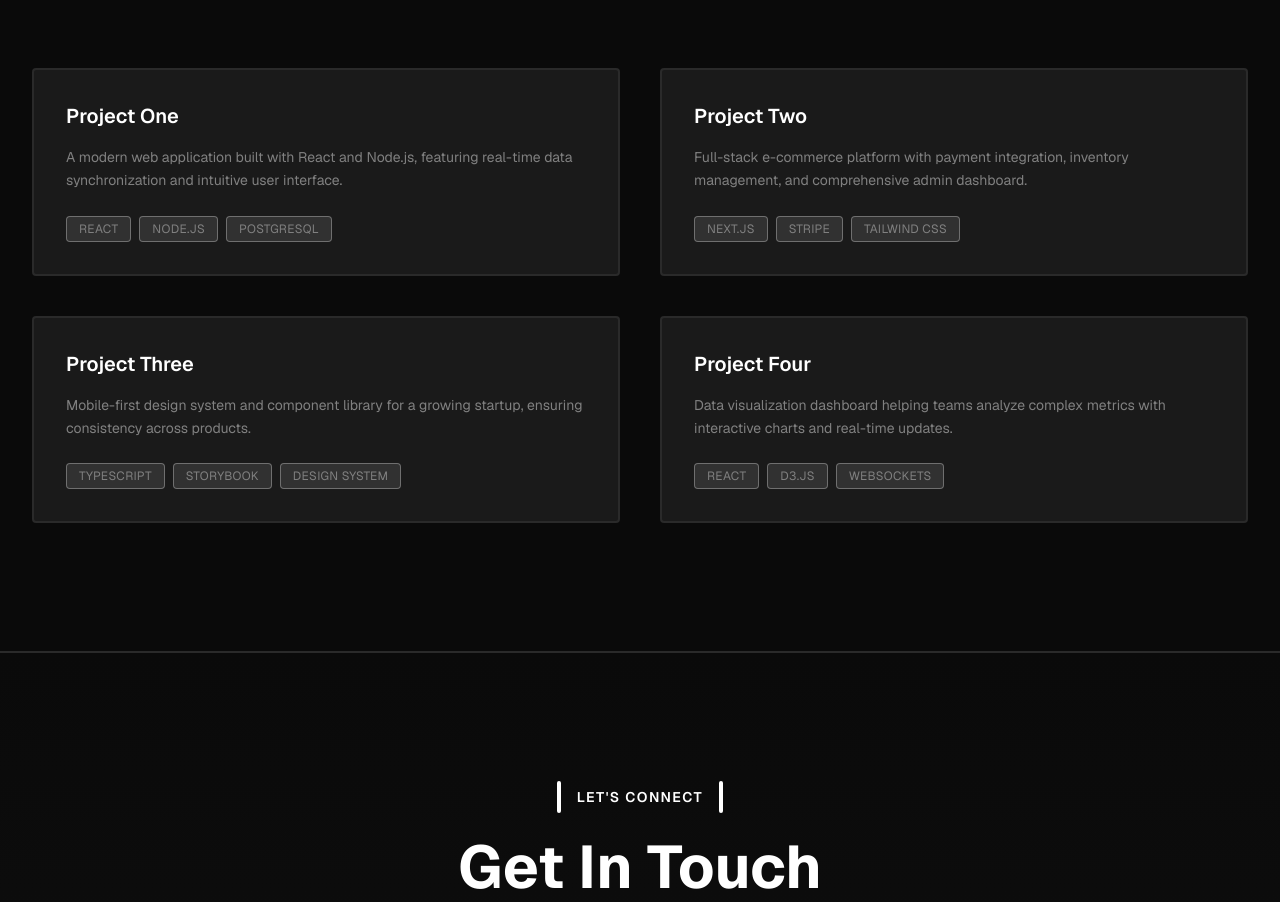
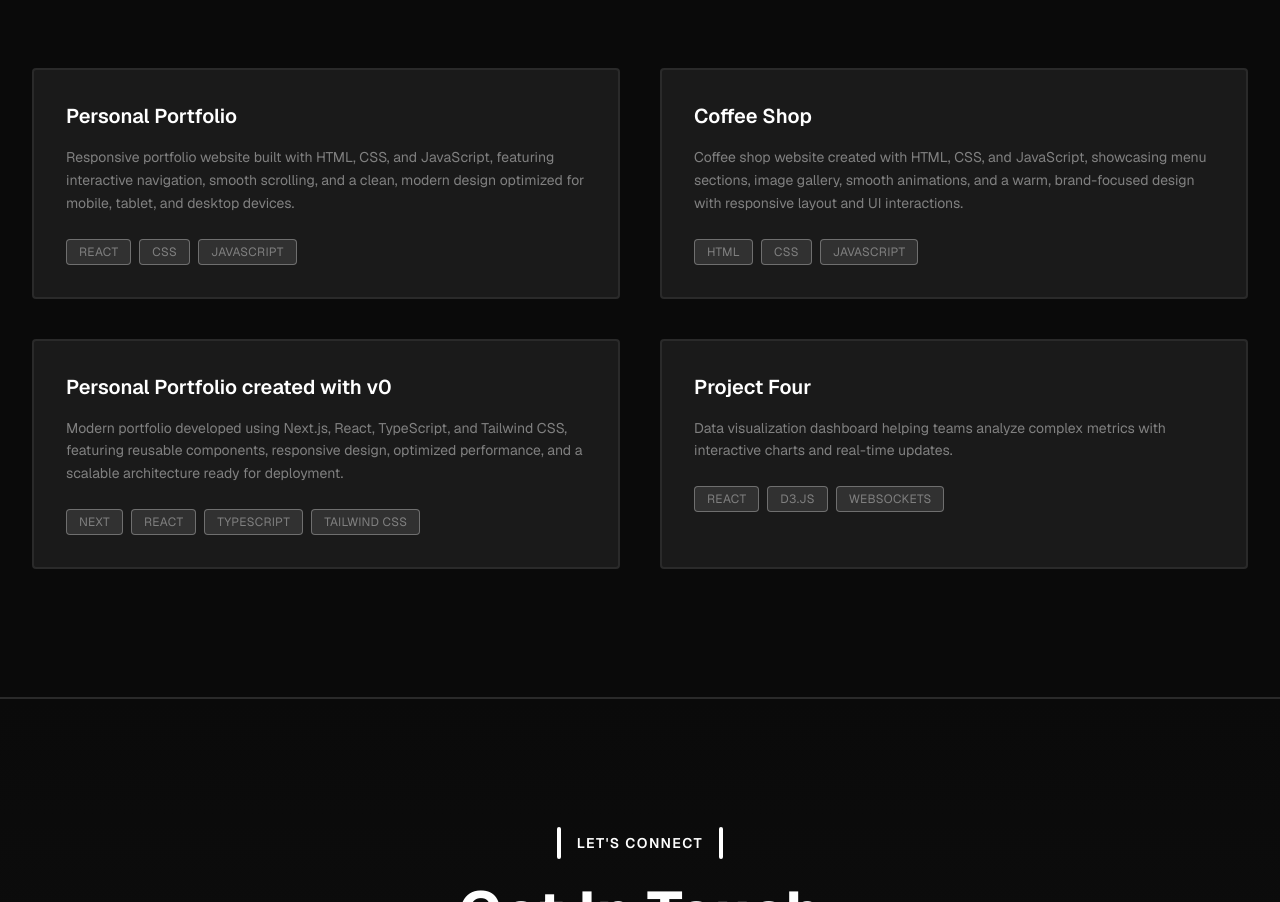
Before and after one commit to paulchristianlabor/v0-portfolio-website, a Next.js app: page / in a window 1280 px wide. Shown: the part 1725-2627 px from the top of the page. Built offline with nearby package versions, Linux system fonts and the light colour scheme.

Commit message:
Updating the projects

```diff
--- a/app/page.tsx
+++ b/app/page.tsx
@@ -148,22 +148,22 @@ export default function Home() {
           <div className="grid grid-cols-1 md:grid-cols-2 gap-8 lg:gap-10">
             {[
               {
-                title: 'Project One',
-                description: 'A modern web application built with React and Node.js, featuring real-time data synchronization and intuitive user interface.',
-                tags: ['React', 'Node.js', 'PostgreSQL'],
-                url: 'https://example.com/project-one',
+                title: 'Personal Portfolio',
+                description: 'Responsive portfolio website built with HTML, CSS, and JavaScript, featuring interactive navigation, smooth scrolling, and a clean, modern design optimized for mobile, tablet, and desktop devices.',
+                tags: ['React', 'CSS', 'Javascript'],
+                url: '#',
               },
               {
-                title: 'Project Two',
-                description: 'Full-stack e-commerce platform with payment integration, inventory management, and comprehensive admin dashboard.',
-                tags: ['Next.js', 'Stripe', 'Tailwind CSS'],
-                url: 'https://example.com/project-two',
+                title: 'Coffee Shop',
+                description: 'Coffee shop website created with HTML, CSS, and JavaScript, showcasing menu sections, image gallery, smooth animations, and a warm, brand-focused design with responsive layout and UI interactions.',
+                tags: ['HTML', 'CSS', 'Javascript'],
+                url: '#',
               },
               {
-                title: 'Project Three',
-                description: 'Mobile-first design system and component library for a growing startup, ensuring consistency across products.',
-                tags: ['TypeScript', 'Storybook', 'Design System'],
-                url: 'https://example.com/project-three',
+                title: 'Personal Portfolio created with v0',
+                description: 'Modern portfolio developed using Next.js, React, TypeScript, and Tailwind CSS, featuring reusable components, responsive design, optimized performance, and a scalable architecture ready for deployment.',
+                tags: ['Next', 'React', ' Typescript', 'Tailwind CSS'],
+                url: '#',
               },
               {
                 title: 'Project Four',
@@ -209,7 +209,7 @@ export default function Home() {
               I'm always interested in hearing about new projects and opportunities. Feel free to reach out if you'd like to collaborate or just chat about web development.
             </p>
             <a
-              href="mailto:paul@example.com"
+              href="#"
               className="px-10 py-4 bg-accent text-accent-foreground rounded font-semibold hover:shadow-lg hover:shadow-accent/30 transition-all duration-200 transform hover:scale-105"
             >
               Send me an Email
```
